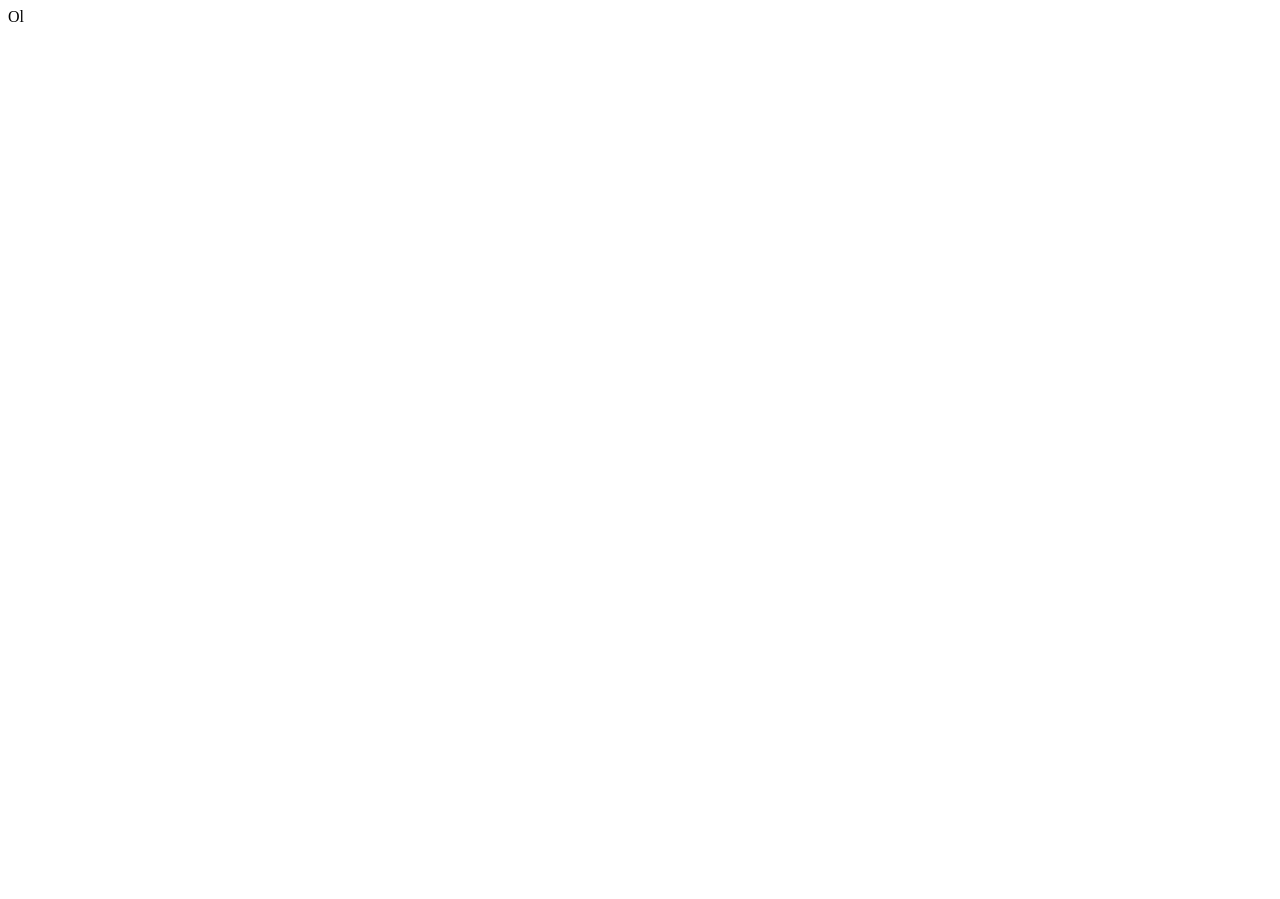
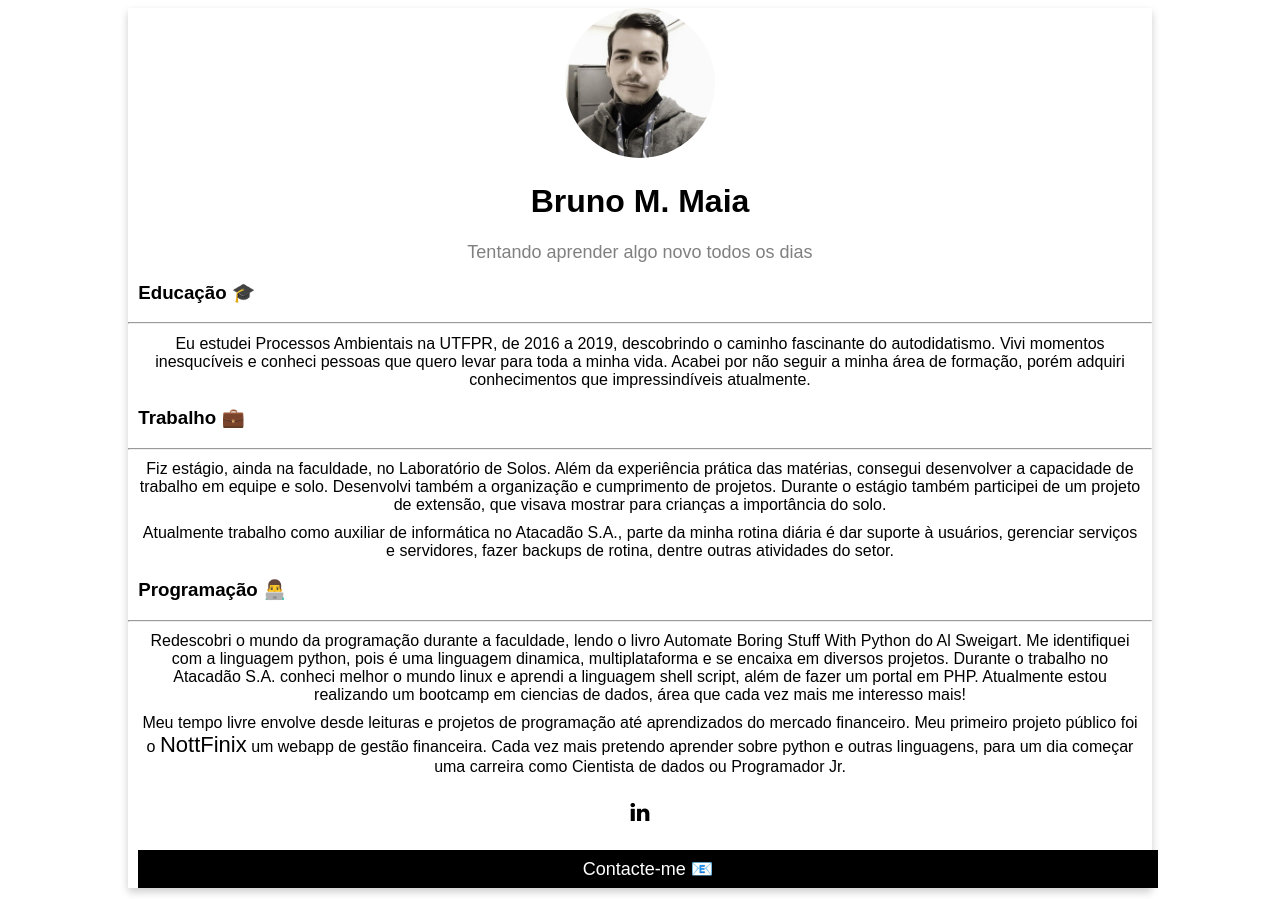
Before and after one commit to BrunoMaia/BrunoMaia.github.io, a plain HTML site: page index.html in a window 1280 px wide. Before the commit the page ends 800 px from the top, so only its background shows below. Drawn offline with Linux system fonts and the light colour scheme; some icons are missing.

Commit message:
atuzacao inicial da pagina

```diff
--- a/index.html
+++ b/index.html
@@ -1 +1,92 @@
-Ol
+<!DOCTYPE html>
+<html>
+<meta charset="UTF-8">
+<head>
+<link rel="stylesheet" href="https://cdnjs.cloudflare.com/ajax/libs/font-awesome/4.7.0/css/font-awesome.min.css">
+<link rel="stylesheet" href="https://cdn.jsdelivr.net/gh/jpswalsh/academicons@1/css/academicons.min.css">
+<style>
+.card {
+  box-shadow: 0 4px 8px 0 rgba(0, 0, 0, 0.2);
+  max-width: 80vw;
+  margin: auto;
+  text-align: center;
+  font-family: arial;
+}
+
+.foto {
+  width: 60vw;
+  max-width: 150px;
+  border-radius: 50%;
+}
+
+.sub_titulo {
+  text-align: left;
+  padding-left: 1%;
+}
+
+.title {
+  color: grey;
+  font-size: 18px;
+}
+
+.contatar {
+  border: none;
+  outline: 0;
+  display: inline-block;
+  padding: 8px;
+  color: white;
+  background-color: #000;
+  text-align: center;
+  cursor: pointer;
+  width: 100%;
+  font-size: 18px;
+}
+
+a {
+  text-decoration: none;
+  font-size: 22px;
+  color: black;
+}
+
+p{
+  margin: 1%;
+}
+
+button:hover, a:hover {
+  opacity: 0.7;
+}
+</style>
+</head>
+<body>
+
+<div class="card">
+  <img src="/perfil.jpg" alt="Bruno" class="foto">
+  <h1>Bruno M. Maia</h1>
+  <p class="title">Tentando aprender algo novo todos os dias</p>
+  <div>
+    <h3 class="sub_titulo">Educação &#127891;</h3>
+    <hr>
+    <p>Eu estudei Processos Ambientais na UTFPR, de 2016 a 2019, descobrindo o caminho fascinante do autodidatismo. Vivi momentos inesqucíveis e conheci pessoas que quero levar para toda a minha vida. Acabei por não seguir a minha área de formação, porém adquiri conhecimentos que impressindíveis atualmente. </p>
+  </div>
+  <div>
+    <h3 class="sub_titulo">Trabalho &#128188;</h3>
+    <hr>
+    <p>Fiz estágio, ainda na faculdade, no Laboratório de Solos. Além da experiência prática das matérias, consegui desenvolver a capacidade de trabalho em equipe e solo. Desenvolvi também a organização e cumprimento de projetos. Durante o estágio também participei de um projeto de extensão, que visava mostrar para crianças a importância do solo.</p>
+    <p>Atualmente trabalho como auxiliar de informática no Atacadão S.A., parte da minha rotina diária é dar suporte à usuários, gerenciar serviços e servidores, fazer backups de rotina, dentre outras atividades do setor.</p>
+  </div>
+  <div>
+    <h3 class="sub_titulo">Programação &#128104;&#8205;&#128187;</h3>
+    <hr>
+    <p>Redescobri o mundo da programação durante a faculdade, lendo o livro Automate Boring Stuff With Python do Al Sweigart. Me identifiquei com a linguagem python, pois é uma linguagem dinamica, multiplataforma e se encaixa em diversos projetos. Durante o trabalho no Atacadão S.A. conheci melhor o mundo linux e aprendi a linguagem shell script, além de fazer um portal em PHP. Atualmente estou realizando um bootcamp em ciencias de dados, área que cada vez mais me interesso mais!</p>
+    <p>Meu tempo livre envolve desde leituras e projetos de programação até aprendizados do mercado financeiro. Meu primeiro projeto público foi o <a href="http://brunonott.pythonanywhere.com/finix">NottFinix</a> um webapp de gestão financeira. Cada vez mais pretendo aprender sobre python e outras linguagens, para um dia começar uma carreira como Cientista de dados ou Programador Jr.</p>
+  </div>
+
+  <div style="margin: 24px 0;">
+    <a href="http://lattes.cnpq.br/9750023933018547"><i class="ai ai-lattes"></i></a>
+    <a href="https://www.linkedin.com/in/brunonott/"><i class="fa fa-linkedin"></i></a>
+  </div>
+  <p><a href="mailto:brunomaia@alunos.utfpr.edu.br" class="contatar">Contacte-me &#128231;</a></p>
+</div>
+
+</body>
+</html>
```
Also changed, not shown: perfil.jpg (added).
